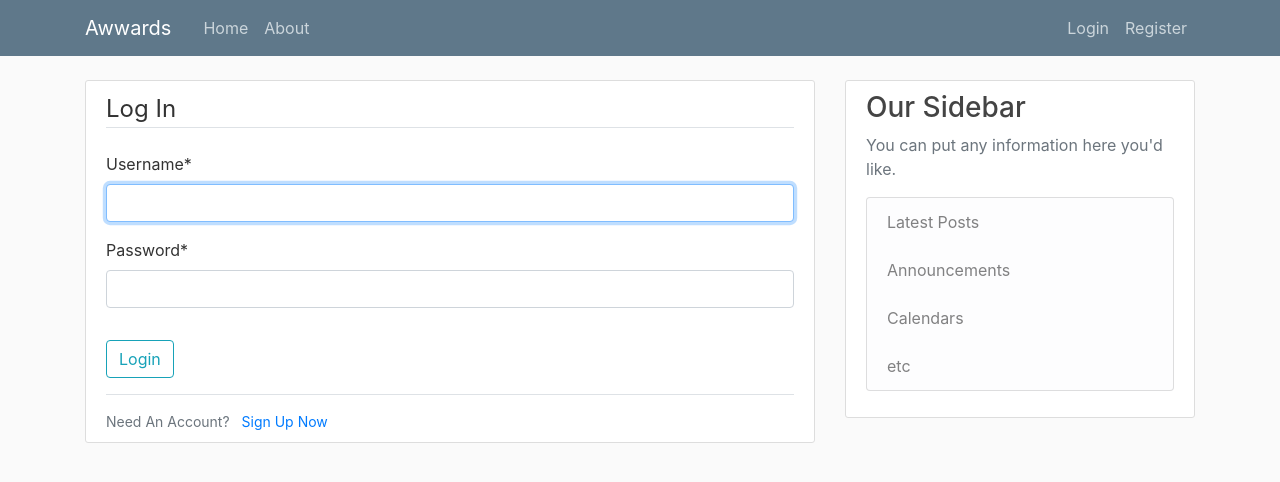
After one commit to wanguinjoka/Awwards, a Django app: page /login/ in a window 1280 px wide. The commit adds this page. Shown: the top 482 px of the page. Run offline with Django 3.2, Linux system fonts and the light colour scheme; some libraries are stand-ins or nearby versions.

Commit message:
displaying login page

```diff
--- a/awwards/urls.py
+++ b/awwards/urls.py
@@ -15,10 +15,13 @@
 """
 from django.conf.urls import url,include
 from django.contrib import admin
+from django.contrib.auth import views as auth_views
 from users import views as user_views
 
 urlpatterns = [
     url(r'^admin/', admin.site.urls),
     url(r'^register/', user_views.register, name = 'register'),
+    url(r'^login/', auth_views.LoginView.as_view(template_name='users/login.html'), name='login'),
+    url(r'^logout/', auth_views.LogoutView.as_view(template_name='users/logout.html'), name='logout'),
     url(r'',include('projects.urls')),
 ]
--- /dev/null
+++ b/users/templates/users/login.html
@@ -0,0 +1,21 @@
+{% extends "projects/base.html" %}
+{% load crispy_forms_tags %}
+{% block content %}
+    <div class="content-section">
+        <form method="POST">
+            {% csrf_token %}
+            <fieldset class="form-group">
+                <legend class="border-bottom mb-4">Log In</legend>
+                {{ form|crispy }}
+            </fieldset>
+            <div class="form-group">
+                <button class="btn btn-outline-info" type="submit">Login</button>
+            </div>
+        </form>
+        <div class="border-top pt-3">
+            <small class="text-muted">
+                Need An Account? <a class="ml-2" href="{% url 'register' %}">Sign Up Now</a>
+            </small>
+        </div>
+    </div>
+{% endblock content %}
--- a/users/templates/users/register.html
+++ b/users/templates/users/register.html
@@ -14,7 +14,7 @@
 	       </form>
 	       <div class="border-top pt-3">
 		      <small class="text-muted">
-			   Already Have An Account? <a class="ml-2" href="#">Sign In</a>
+			   Already Have An Account? <a class="ml-2" href="{%url 'login' %}">Sign In</a>
 		      </small>
 	       </div>
        </div>
```
